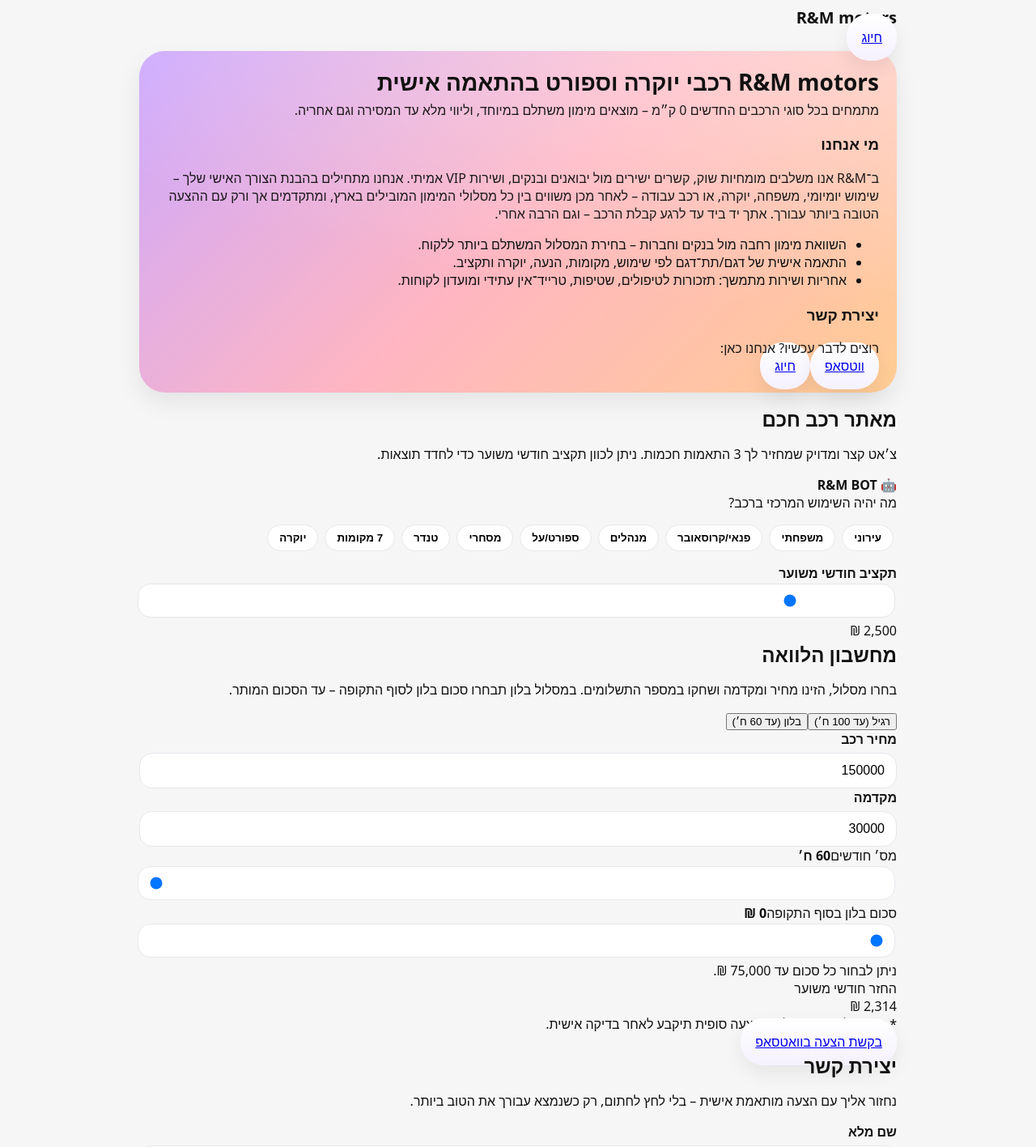
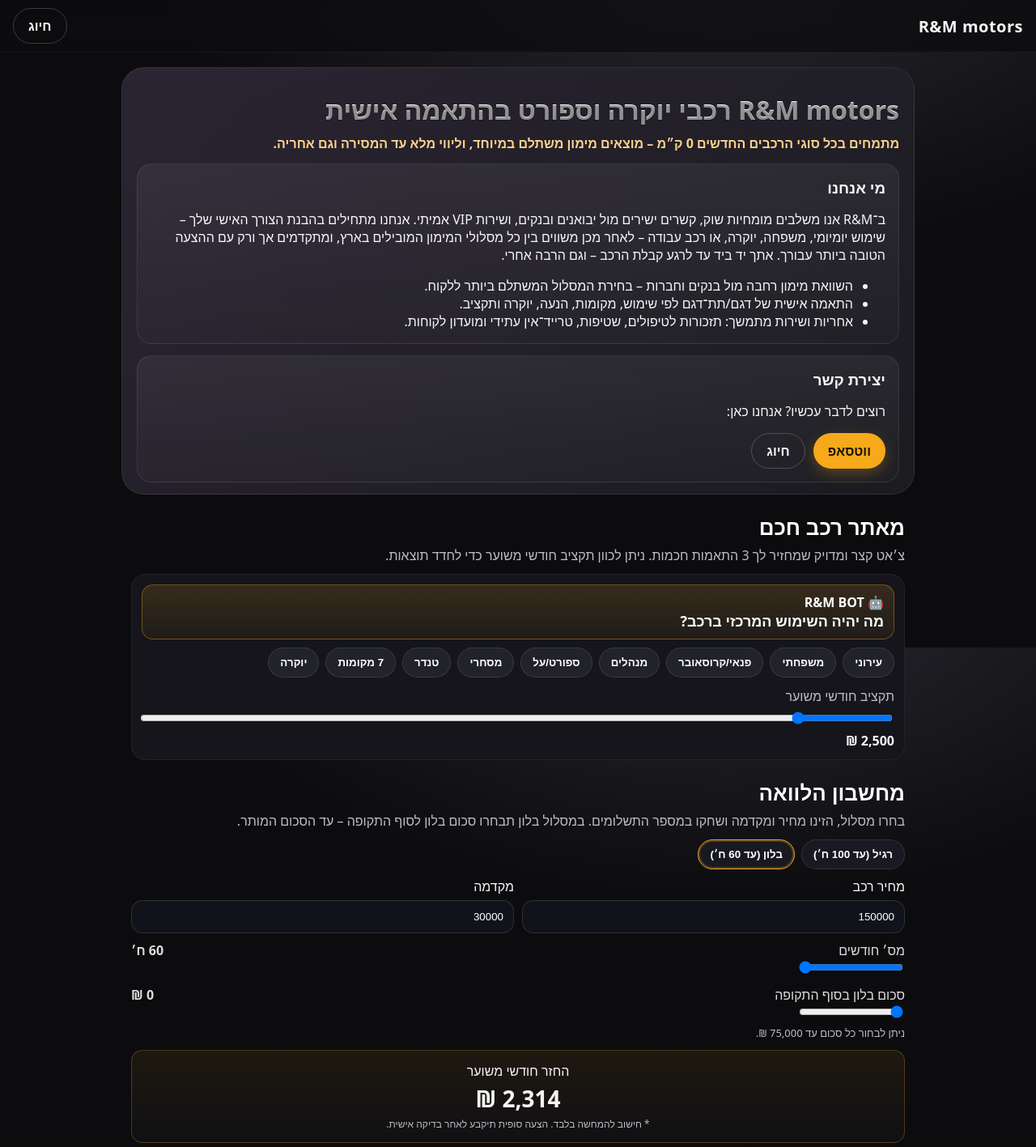
Before and after one commit to yakirba11-droid/-, a React (Vite) app: page / in a window 1280 px wide. Shown: the top 1417 px of the page at 81% size. Built offline with nearby package versions, Linux system fonts and the light colour scheme.

Commit message:
Update styles.css

```diff
--- a/src/styles.css
+++ b/src/styles.css
@@ -1,106 +1,152 @@
 :root{
-  --bg:#f6f6f7;
-  --card:#ffffff;
-  --ink:#111;
-  --muted:#6b7280;
-  --accent:#ff9f1a;
-  --grad1:#b079ff; --grad2:#ff8ea1; --grad3:#ffb25a;
-  --radius:24px;
+  --bg:#0c0c0f;            /* שחור עדין */
+  --panel:#15151b;
+  --ink:#f6f6f6;           /* טקסט בהיר */
+  --muted:#bdbdc4;
+  --gold:#f6a91a;          /* זהב */
+  --gold2:#ffd28a;
+  --chip:#22222b;
+  --ok:#111; /* שחור לכפתור מלא */
+  --radius:22px;
 }
 
 *{box-sizing:border-box}
 html,body,#root{height:100%}
-body{margin:0;background:var(--bg);font-family:system-ui,-apple-system,Segoe UI,Roboto,Heebo,Arial}
-.app{max-width:960px;margin:0 auto;padding:8px 12px 56px;color:var(--ink)}
+body{
+  margin:0;
+  font-family: system-ui, "Heebo", "Rubik", Arial, sans-serif;
+  background: radial-gradient(1200px 700px at 70% -100px, #2a2a32, #0c0c0f 60%);
+  color:var(--ink);
+}
 
-.topbar{
-  position:sticky;top:0;z-index:5;
-  display:flex;align-items:center;justify-content:space-between;
-  padding:10px 12px;margin:8px auto 12px;background:rgba(255,255,255,.8);
-  backdrop-filter: blur(6px); border-radius:32px; box-shadow:0 3px 16px rgba(0,0,0,.06)
+/* ===== Header ===== */
+.hdr{
+  position:sticky; top:0; z-index:20;
+  display:flex; gap:12px; align-items:center; justify-content:space-between;
+  padding:10px 16px;
+  background:rgba(12,12,15,.75); backdrop-filter: blur(8px);
+  border-bottom:1px solid rgba(255,255,255,.06);
 }
-.brand{font-weight:800;font-size:20px}
-.actions{display:flex;gap:8px}
-
-.hero{
-  border-radius:32px;padding:22px; color:#111;
-  background: radial-gradient(1200px 400px at 100% -20%, rgba(255,255,255,.65), rgba(255,255,255,.35)),
-              linear-gradient(135deg,var(--grad1),var(--grad2),var(--grad3));
-  box-shadow:0 12px 30px rgba(0,0,0,.08); margin:6px 0 16px;
-}
-.hero h1{margin:0 0 6px;font-size:28px;line-height:1.2}
-.hero p{margin:0;font-size:16px;opacity:.95}
-
-.card{
-  background:var(--card); border-radius:var(--radius); padding:16px 14px; margin:14px 0;
-  box-shadow:0 6px 20px rgba(0,0,0,.06)
+.brand{
+  font-weight:800; letter-spacing:.5px; font-size:20px;
+  color:var(--ink);
 }
 .pill{
-  background:linear-gradient(180deg,#fff, #f5f1ff);
-  border-radius:28px; padding:18px; margin:16px 0; text-align:unset;
-  box-shadow:0 10px 24px rgba(0,0,0,.07)
+  display:inline-flex; align-items:center; justify-content:center;
+  height:44px; padding:0 18px; border-radius:999px; font-weight:700;
+  text-decoration:none; transition:all .2s ease; white-space:nowrap;
 }
+.pill-solid{ background:var(--gold); color:#1b1200; box-shadow:0 6px 16px rgba(246,169,26,.25) }
+.pill-solid:hover{ transform:translateY(-1px) }
+.pill-outline{ color:var(--ink); border:1px solid rgba(255,255,255,.2); background:transparent }
+.pill-outline:hover{ background:rgba(255,255,255,.06) }
 
-h2{margin:2px 0 12px;font-size:24px}
-.muted{color:var(--muted)}
-.tiny{font-size:12px}
-ul.bullets{margin:8px 0 12px;padding:0 24px}
-ul.bullets li{margin:6px 0}
+/* ===== Hero / About ===== */
+.hero{
+  margin:18px auto 8px;
+  padding:24px 18px 14px;
+  border-radius:28px;
+  max-width:980px;
+  background:
+    radial-gradient(800px 400px at 10% -40%, rgba(255,255,255,.08), transparent 60%),
+    linear-gradient(135deg, #2a2432, #1b1b20);
+  border:1px solid rgba(255,255,255,.08);
+}
+.hero h1{
+  margin:8px 0 10px; line-height:1.25;
+  font-size:32px; font-weight:900;
+  background:linear-gradient(180deg, #ffffff, #e9e9e9);
+  -webkit-background-clip:text; background-clip:text; color:transparent;
+  text-shadow:0 1px 0 rgba(0,0,0,.4);
+}
+.lead{color:var(--gold2); font-weight:700; margin:0 0 14px}
 
-.btn{
-  display:inline-flex;align-items:center;justify-content:center;
-  gap:8px;padding:12px 18px;border:none;border-radius:999px;
-  font-weight:800;text-decoration:none;cursor:pointer;transition:.2s;
+.about-grid{display:grid; gap:14px; grid-template-columns:1fr}
+.about-card{
+  background:linear-gradient(180deg, rgba(255,255,255,.06), rgba(255,255,255,.02));
+  border:1px solid rgba(255,255,255,.08); border-radius:18px; padding:16px;
 }
-.btn.primary{background:#111;color:#fff}
-.btn.ghost{background:#111;color:#fff}
-.btn.hollow{border:2px solid #111;color:#111;background:#fff}
-.btn:hover{transform:translateY(-1px)}
-.btn.full{width:100%}
+.about-card h3{margin:0 0 6px}
+.about-card ul{margin:8px 0 0 18px}
+.cta-row{display:flex; gap:10px; flex-wrap:wrap; margin-top:10px}
 
+/* ===== Sections ===== */
+.section{max-width:980px; margin:22px auto; padding:0 12px}
+.section-title{
+  margin:0 0 6px; font-size:26px; font-weight:900;
+  color:#fff; text-shadow:0 1px 0 #000;
+}
+.section-sub{color:var(--muted); margin:0 0 12px}
+
+/* ===== Smart Finder (Chat) ===== */
+.chat{
+  background:var(--panel); border:1px solid rgba(255,255,255,.06);
+  border-radius:18px; padding:12px;
+}
+.bot-bubble{
+  background:linear-gradient(180deg, rgba(246,169,26,.15), rgba(246,169,26,.05));
+  border:1px solid rgba(246,169,26,.35);
+  color:#fff; border-radius:14px; padding:10px 12px; margin-bottom:10px
+}
+.q-title{font-size:18px; font-weight:800}
+.answers{display:flex; flex-wrap:wrap; gap:8px; margin-top:10px}
 .chip{
-  padding:8px 14px;border-radius:999px;border:1px solid #e5e7eb;background:#fff;cursor:pointer;margin:4px; font-weight:600
+  background:var(--chip); border:1px solid rgba(255,255,255,.1); color:#fff;
+  padding:10px 14px; border-radius:999px; cursor:pointer; font-weight:700;
 }
-.chip.on{border-color:#7c3aed; box-shadow:0 0 0 4px rgba(124,58,237,.15)}
-.tabs{display:flex;gap:8px;margin:6px 0 8px}
+.chip:hover{border-color:var(--gold); transform:translateY(-1px)}
+.budget{margin-top:12px}
+.budget label{display:block; color:var(--muted); margin-bottom:6px}
+.budget input[type=range]{width:100%}
+.money{font-weight:900; margin-top:4px}
 
-.grid{display:grid;grid-template-columns:1fr 1fr;gap:10px}
-.grid .full{grid-column:1/-1}
-label{display:flex;flex-direction:column;gap:6px;font-weight:700}
-input,textarea,select{
-  appearance:none;border:1px solid #e5e7eb;border-radius:16px;padding:12px 14px;font-size:16px;background:#fff
+.match-card{
+  background:linear-gradient(180deg, rgba(255,255,255,.06), rgba(255,255,255,.02));
+  border:1px solid rgba(255,255,255,.08); border-radius:18px; padding:12px;
 }
-input[type="range"]{width:100%}
-.rangeHint{margin-top:4px;color:var(--muted);font-size:14px}
+.match-title{font-weight:900; margin-bottom:10px}
+.car-row{
+  display:grid; grid-template-columns:1fr auto; gap:4px 10px;
+  align-items:center; padding:8px; border-radius:12px;
+  background:rgba(255,255,255,.03); margin-bottom:8px
+}
+.car-name{font-weight:800}
+.car-meta{color:var(--muted); font-size:14px}
+.car-pay{justify-self:end; font-weight:900}
+.match-actions{display:flex; gap:10px; margin-top:10px; flex-wrap:wrap}
 
-.calc .result{
-  margin:10px 0 2px;padding:12px;border-radius:16px;background:#f7f7fb
+/* ===== Calculator ===== */
+.mode-tabs{display:flex; gap:8px; margin-bottom:10px}
+.tab{
+  background:#191922; border:1px solid rgba(255,255,255,.1); color:#fff; padding:10px 14px;
+  border-radius:999px; font-weight:800
 }
+.tab.on{border-color:var(--gold); box-shadow:0 0 0 2px rgba(246,169,26,.25) inset}
+.grid-2{display:grid; grid-template-columns:1fr 1fr; gap:10px}
+.input{display:flex; flex-direction:column; gap:6px}
+.input input,.input textarea{
+  background:#11131a; color:#fff; border:1px solid rgba(255,255,255,.12);
+  border-radius:14px; padding:12px
+}
+.slider{margin-top:10px}
+.slider-row{display:flex; justify-content:space-between; color:#ddd}
+.hint{color:var(--muted); font-size:13px; margin-top:4px}
+.result{
+  margin-top:12px; display:grid; gap:4px; justify-items:center;
+  background:linear-gradient(180deg, rgba(246,169,26,.08), rgba(255,255,255,.02));
+  border:1px solid rgba(246,169,26,.25); padding:14px; border-radius:14px;
+}
+.big{font-size:28px; font-weight:900}
+.mini{color:var(--muted); font-size:12px}
 
-.ctaRow{display:flex;gap:10px;align-items:center;margin-top:10px}
-.ctaRow .btn{flex:1}
+/* ===== Footer ===== */
+.footer{
+  margin:26px auto 40px; max-width:980px; padding:0 12px; text-align:center
+}
+.copy{color:var(--muted); margin-top:10px}
 
-.chat{display:flex;flex-direction:column;gap:12px}
-.msg{background:#f4f4ff;border:1px dashed #d2d0ff;border-radius:16px;padding:12px}
-.msg.big{font-weight:800}
-.rangeWrap{display:flex;flex-direction:column;gap:8px}
-.chips{display:flex;flex-wrap:wrap;gap:8px}
-
-.resultBox{background:#fff; border:1px solid #eee;border-radius:16px;padding:12px}
-.rec{display:flex;align-items:center;justify-content:space-between;gap:12px;padding:12px;border-radius:14px;background:#fafafa;margin:6px 0}
-.recTitle{font-weight:800}
-.recMeta{color:var(--muted)}
-.recPay{font-weight:800}
-
-.steps{display:grid;gap:10px}
-.step{display:flex;flex-direction:column;gap:4px;padding:12px;border:1px solid #eee;border-radius:14px;background:#fff}
-
-.topbar .btn.ghost{background:#111}
-.topbar .btn.hollow{border-color:#111}
-
-/* התאמה לנייד */
-@media (max-width:720px){
-  .grid{grid-template-columns:1fr}
-  .hero h1{font-size:24px}
-  .hero p{font-size:14px}
+/* ===== Responsive ===== */
+@media (max-width: 760px){
+  .grid-2{grid-template-columns:1fr}
+  .hero h1{font-size:28px}
 }
```
